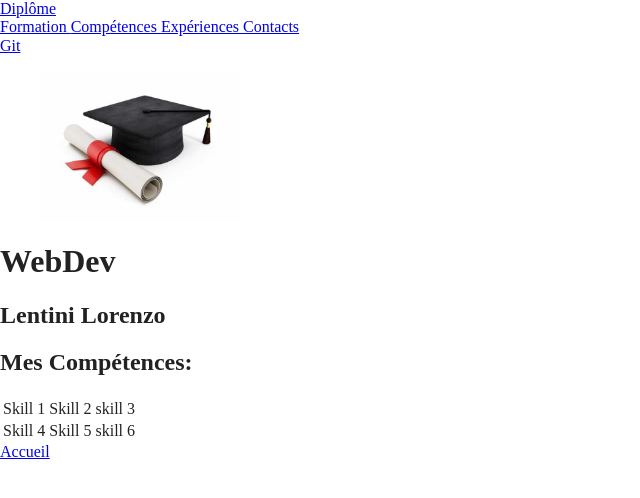
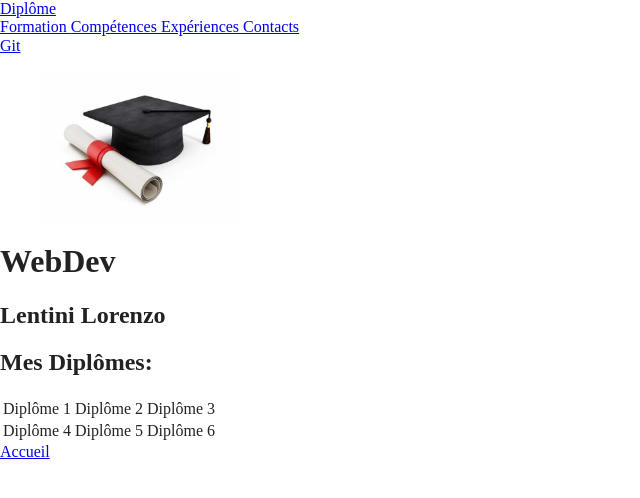
Before and after one commit to LorenzoLentini/WebResume, a website built with Parcel: page diplomes.html in a window 1280 px wide. Shown: the whole page, without its empty margins (0-640 px from the left). Built offline with nearby package versions, Linux system fonts and the light colour scheme.

Commit message:
updated all

```diff
--- a/diplomes.html
+++ b/diplomes.html
@@ -42,21 +42,18 @@
   <h2>Lentini Lorenzo</h2>
 
   <section>
+    <h2>Mes Diplômes:</h2>
     <table>
-      <thead>
-        <h2> Mes Compétences: </h2>
-      </thead>
-
       <tbody>
         <tr>
-          <td>Skill 1 </td>
-          <td>Skill 2 </td>
-          <td>skill 3 </td>
+          <td>Diplôme 1 </td>
+          <td>Diplôme 2 </td>
+          <td>Diplôme 3 </td>
         </tr>
         <tr>
-          <td>Skill 4 </td>
-          <td>Skill 5 </td>
-          <td>skill 6 </td>
+          <td>Diplôme 4 </td>
+          <td>Diplôme 5 </td>
+          <td>Diplôme 6 </td>
         </tr>
       </tbody>
     </table>
```
Also changed, not shown: competences.html (+2 -5 lines), experiences.html (+8 -11 lines), msgform.html (+1 -0 lines).
